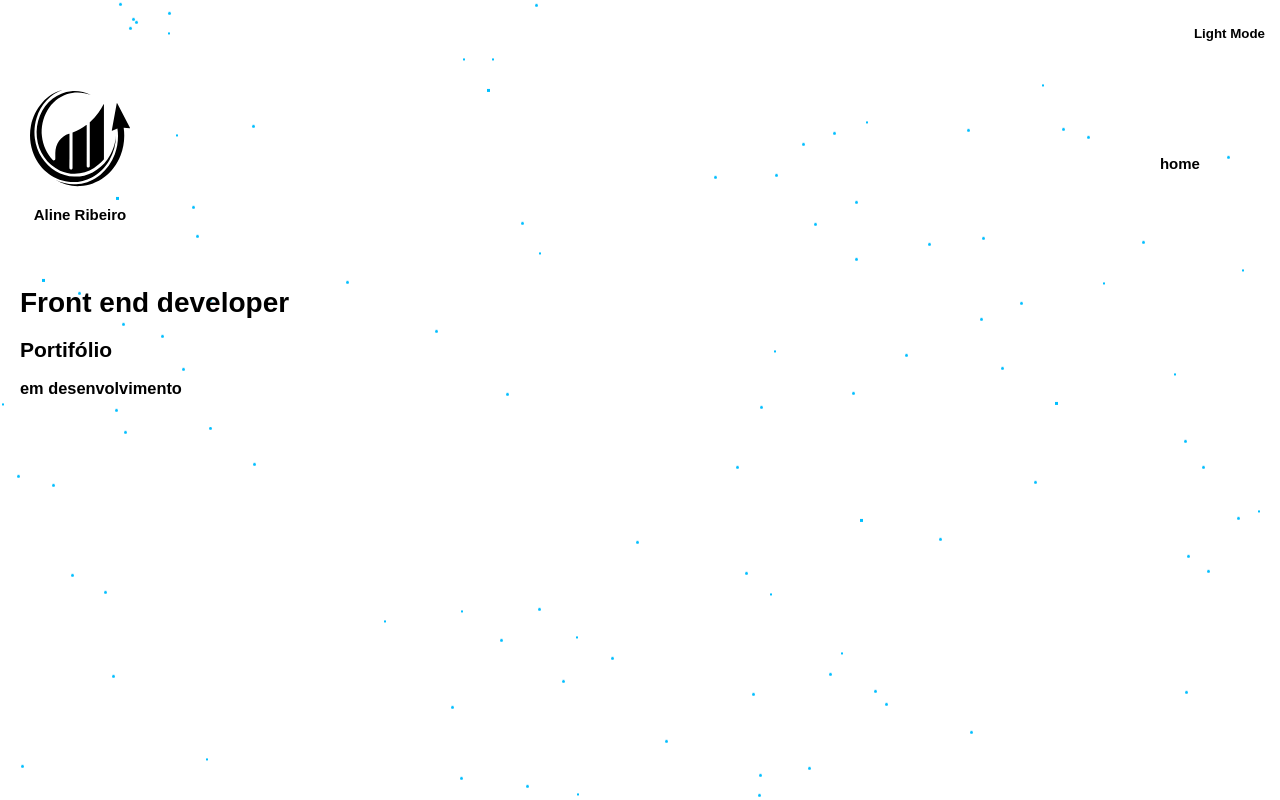
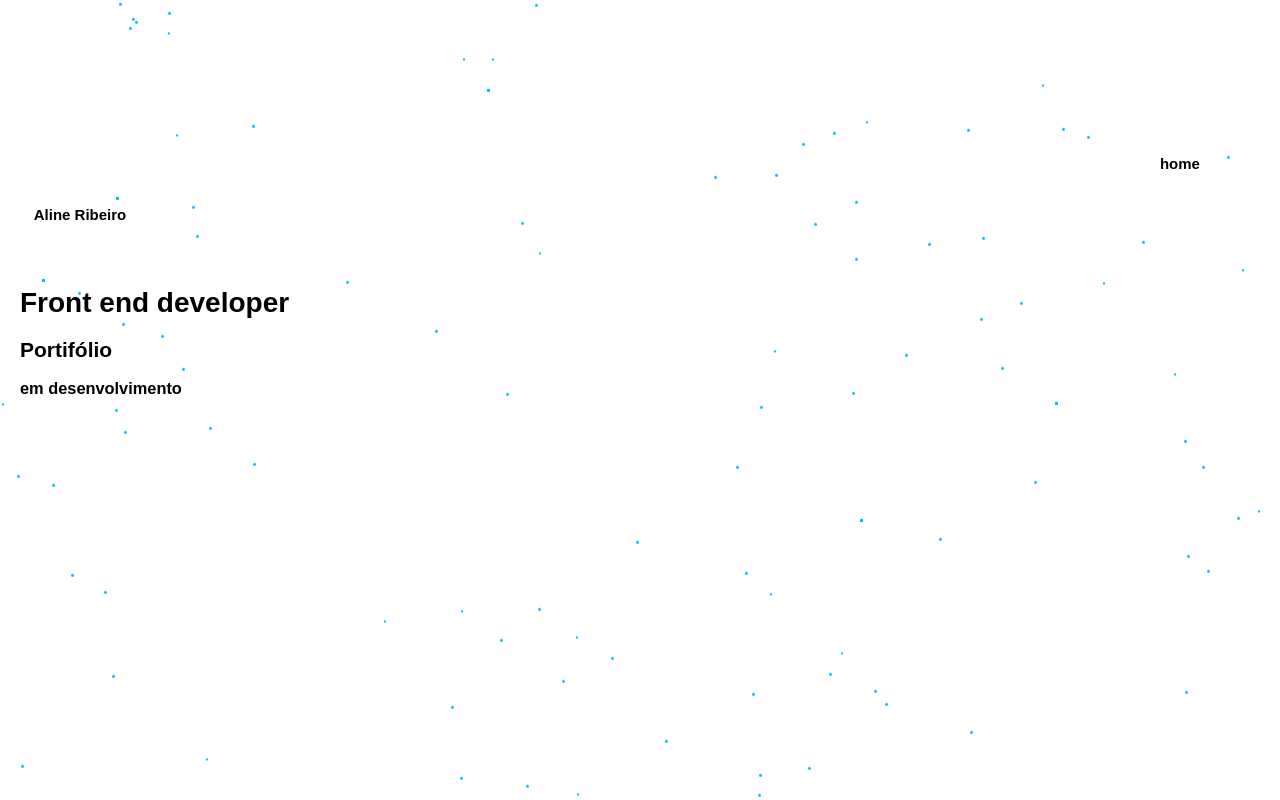
Before and after one commit to alinenecchi/portifolio-nextjs, a Next.js app: page / in a window 1280 px wide. Built offline with nearby package versions, Linux system fonts and the light colour scheme; a web font is replaced by a local one.

Commit message:
Resolve state

```diff
--- a/pages/index.js
+++ b/pages/index.js
@@ -16,7 +16,7 @@ export default function Home(props) {
     ...other
   } = props;
 
-  const [themeState, setThemeState] = useState(true);
+  const [themeState, setThemeState] = useState();
 
   const handleChange = () => {
     setThemeState(!themeState);
```
